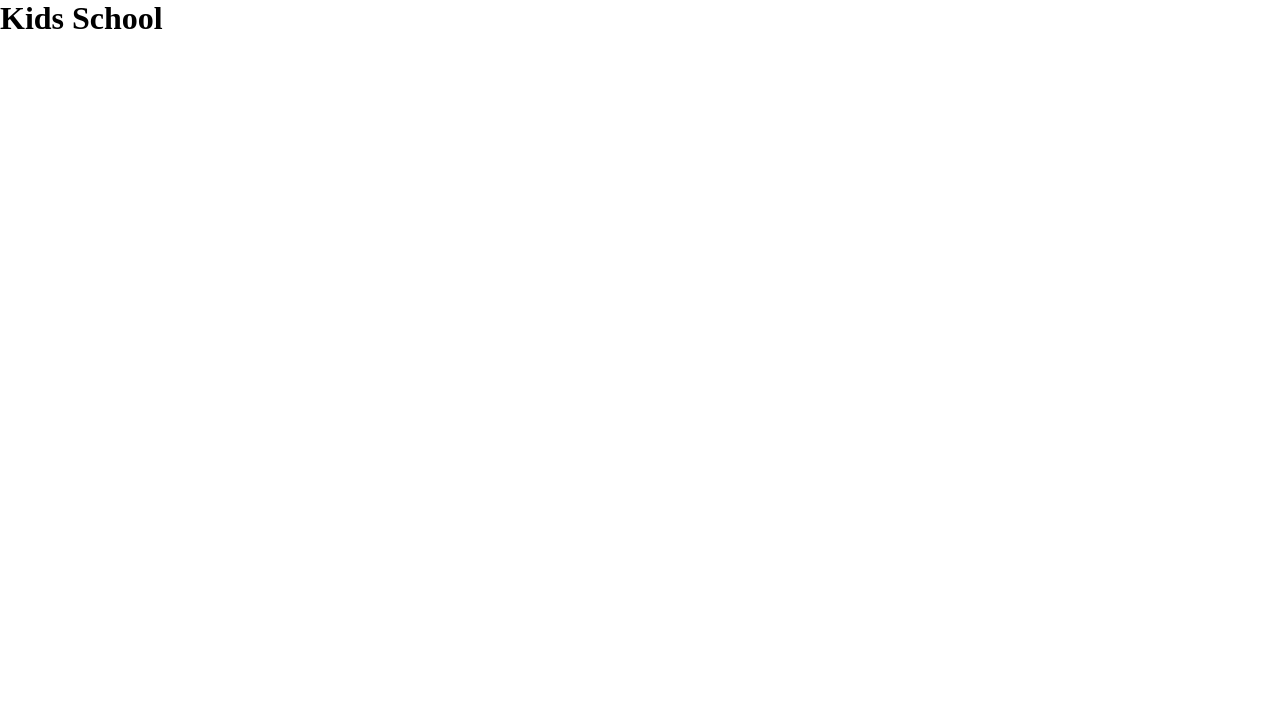
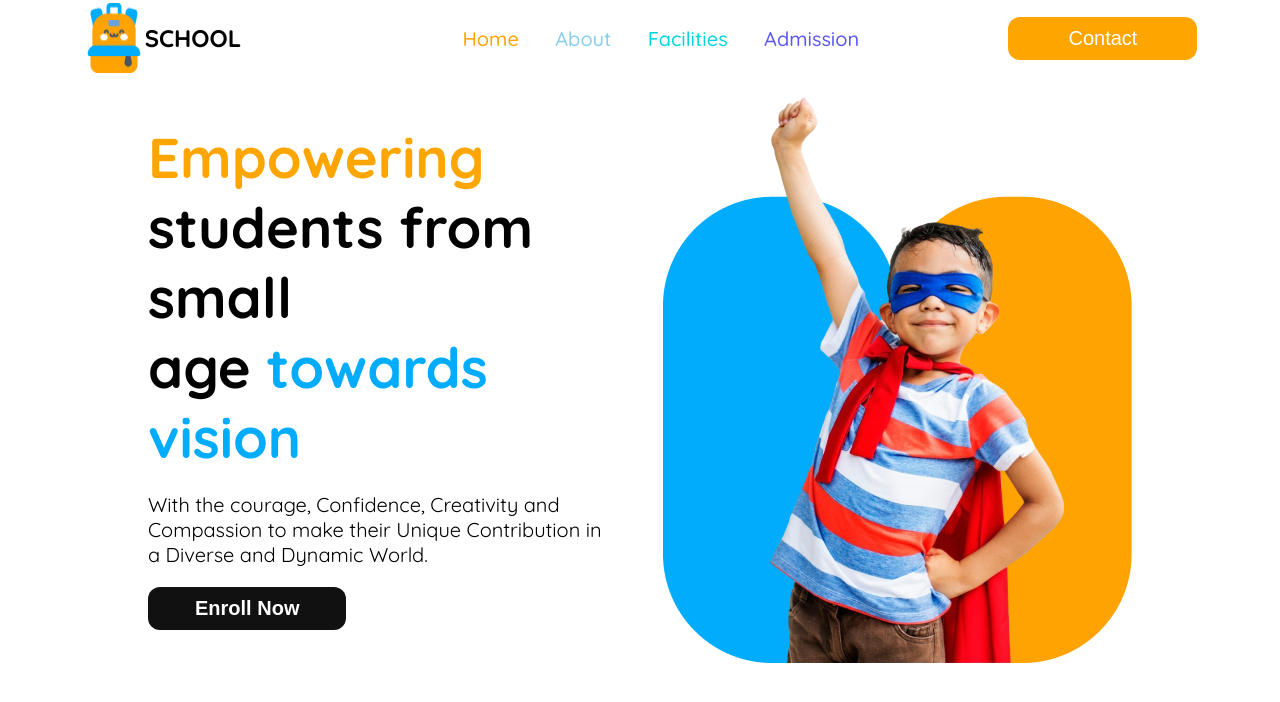
Before and after one commit to ahmadakil67/kids-school, a plain HTML site: page index.html in a window 1280 px wide. Drawn offline with Linux system fonts and the light colour scheme.

Commit message:
created nav and header

```diff
--- a/index.html
+++ b/index.html
@@ -1,12 +1,60 @@
 <!DOCTYPE html>
 <html lang="en">
+
 <head>
     <meta charset="UTF-8">
     <meta name="viewport" content="width=device-width, initial-scale=1.0">
-    <title>Kids School</title>
-    <link rel="stylesheet" href="style.css">
+    <title>Kids Education</title>
+    <link rel="stylesheet" href="styles/nav.css">
+    <link rel="stylesheet" href="styles/media.css">
+    <link rel="stylesheet" href="styles/header.css">
+    <style>
+        body {
+            font-family: 'Quicksand', sans-serif;
+        }
+    </style>
 </head>
+
 <body>
-    <h1>Kids School</h1>
+    <nav>
+        <div class="nav-left">
+            <img src="assets/logo.png" alt="">
+            <h2>SCHOOL</h2>
+        </div>
+
+        <div class="nav-middle">
+            <ul>
+                <li style="color: orange;">Home</li>
+                <li style="color: skyblue;">About</li>
+                <li style="color: #05D4DF;">Facilities</li>
+                <li style="color: #5D58EF;">Admission</li>
+            </ul>
+        </div>
+
+        <div class="nav-right">
+            <button>Contact</button>
+            <div class="hamburger">
+                <span></span>
+                <span></span>
+                <span></span>
+            </div>
+        </div>
+    </nav>
+
+    <header>
+        <div>
+            <div class="header-title">
+                <span class="empowering">Empowering</span> <br><span class="students">students from small <br>
+                    age</span> <span class="towards"> towards vision</span>
+            </div>
+            <p>
+                With the courage, Confidence, Creativity and Compassion to make their Unique Contribution in a Diverse
+                and Dynamic World.
+            </p>
+            <button>Enroll Now</button>
+        </div>
+        <img src="assets/hero-kids.png" alt="">
+    </header>
 </body>
+
 </html>
--- a/style.css
+++ /dev/null
@@ -1,4 +0,0 @@
-*{
-    margin: 0;
-    padding: 0;
-}
--- /dev/null
+++ b/styles/header.css
@@ -0,0 +1,42 @@
+@import url('https://fonts.googleapis.com/css2?family=Quicksand:wght@300..700&display=swap');
+header {
+    margin: 20px 140px 0 140px;
+    height: 575px;
+    display: flex;
+    align-items: center;
+    gap: 50px;
+}
+.header-title{
+    font-size: 56px;
+    font-weight: bold;
+}
+.empowering {
+    color: orange;
+}
+.students{
+    color: black;
+}
+.towards{
+    color: #01ACFD;
+}
+
+header p{
+    color: black;
+    font-size: 20px;
+    font-weight: 400;
+}
+
+header button {
+    padding: 10px 47px;
+    border-radius: 12px;
+    color: #FFF;
+    background-color: #111;
+    border: none;
+    font-size: 20px;
+    font-weight: bold;
+}
+
+img {
+    display: block;
+    max-width: 100%;
+}
--- /dev/null
+++ b/styles/media.css
@@ -0,0 +1,35 @@
+@media (max-width: 768px) {
+    .nav-left {
+        position: absolute;
+        left: 0;
+        top: 0;
+        margin-left: 16px;
+        margin-top: 12px;
+    }
+
+    .nav-middle {
+        display: none;
+    }
+
+    .nav-right {
+        position: absolute;
+        right: 16px;
+        top: 32px;
+    }
+
+    .nav-right button {
+        display: none;
+    }
+
+    .nav-right .hamburger {
+        display: block;
+    }
+
+    header {
+        flex-direction: column-reverse;
+    }
+
+    header div{
+        text-align: center;
+    }
+}
--- /dev/null
+++ b/styles/nav.css
@@ -0,0 +1,49 @@
+@import url('https://fonts.googleapis.com/css2?family=Quicksand:wght@300..700&display=swap');
+nav {
+    display: flex;
+    align-items: center;
+    justify-content: space-around;
+    top: 0;
+    left: 0;
+    width: 100%;
+    height: 60px;
+    background-color: white;
+    z-index: 10;
+    margin-bottom: 10px;
+}
+
+.nav-left {
+    display: flex;
+}
+
+ul>li {
+    list-style-type: none;
+    display: inline;
+    margin-left: 32px;
+    font-size: 20px;
+    font-weight: 500;
+}
+
+nav button {
+    padding: 10px 60px 10px 60px;
+    background-color: orange;
+    color: #FFF;
+    border: none;
+    border-radius: 12px;
+    font-size: 20px;
+    font-weight: 500;
+}
+
+
+/* Hamburger Icon of Navigation Bar Styling */
+.hamburger {
+    display: none;
+    width: 24px;
+    height: 18px;
+}
+.hamburger span {
+    display: block;
+    background-color: black;
+    height: 3px;
+    margin-bottom: 5px;
+}
```
Also changed, not shown: Icons/hamburger.png (added).
